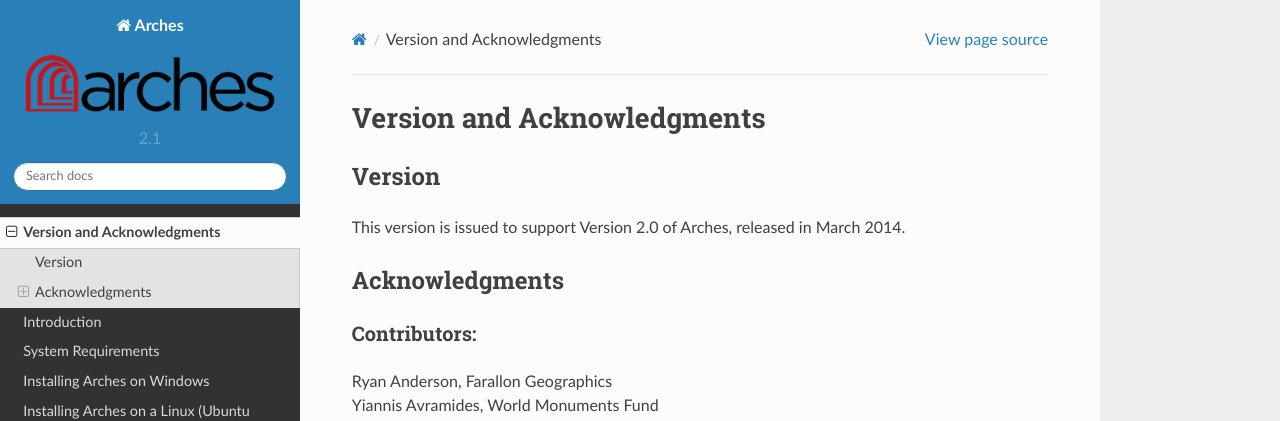
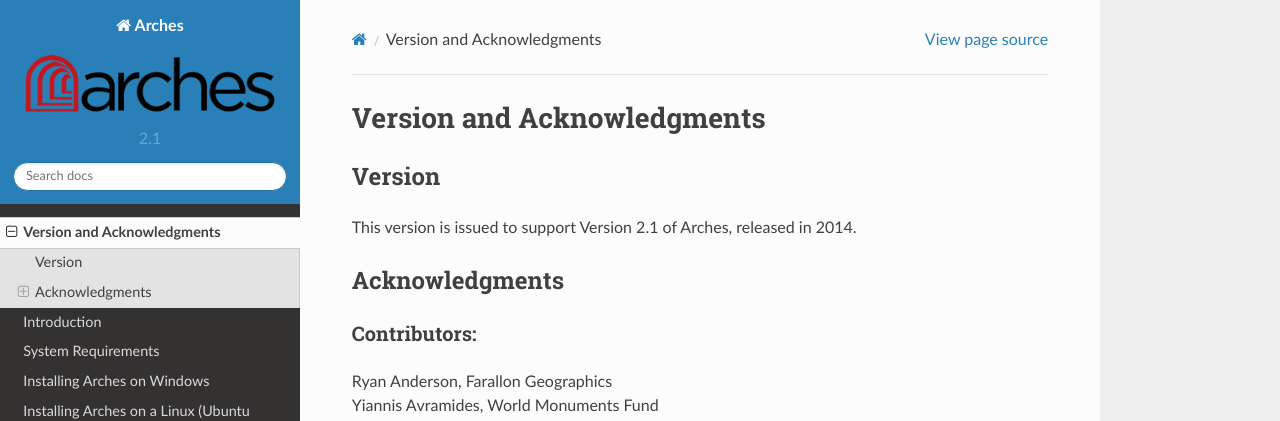
Before and after one commit to archesproject/arches-docs, a Sphinx documentation site: the page built from docs/VersionAndAcknowledgements.txt, in a window 1280 px wide and 1067 px high. Shown: the top 421 px of the window. Built offline with Sphinx 7.4.7 and the Read the Docs theme 2.0.0, drawn with Linux system fonts in a browser that asks for light colours; pages that are not in the unit, such as notebooks, are missing from menus.

Commit message:
fix release number and date

```diff
--- a/docs/VersionAndAcknowledgements.txt
+++ b/docs/VersionAndAcknowledgements.txt
@@ -5,8 +5,8 @@
 Version
 =======
 
-This version is issued to support Version 2.0 of Arches, released in
-March 2014.
+This version is issued to support Version 2.1 of Arches, released in
+2014.
 
 Acknowledgments
 ===============
```
